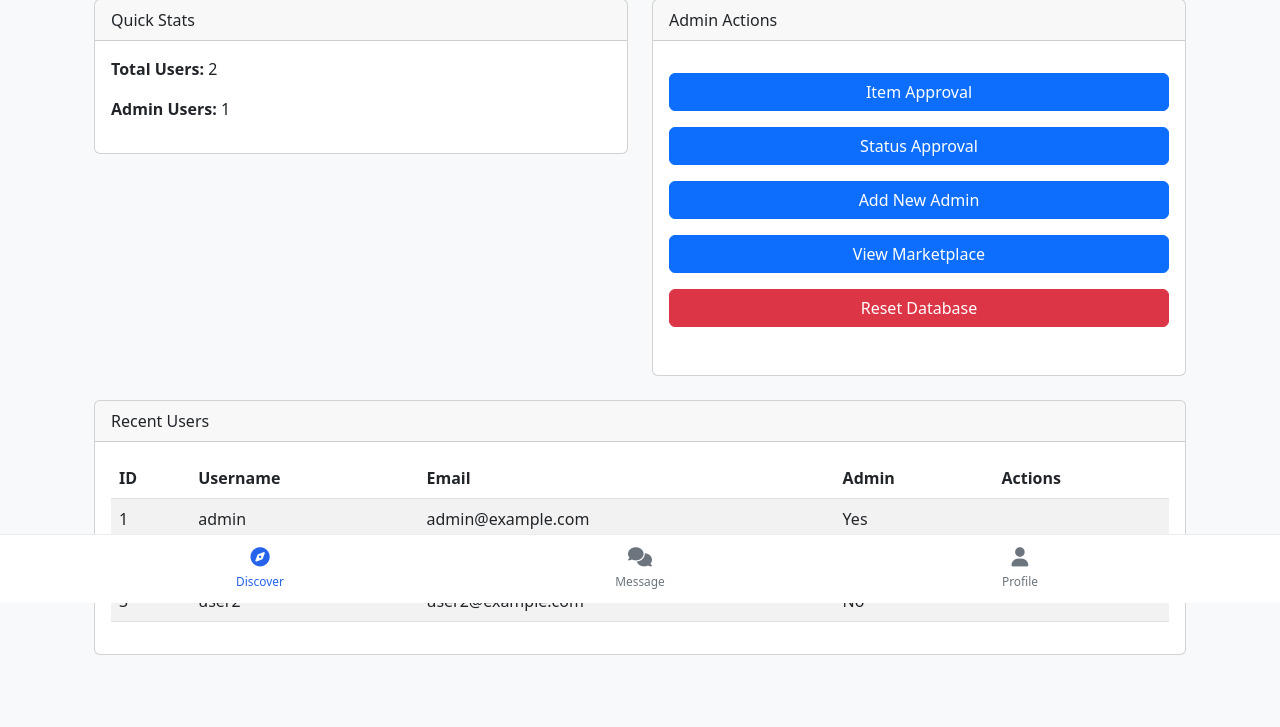
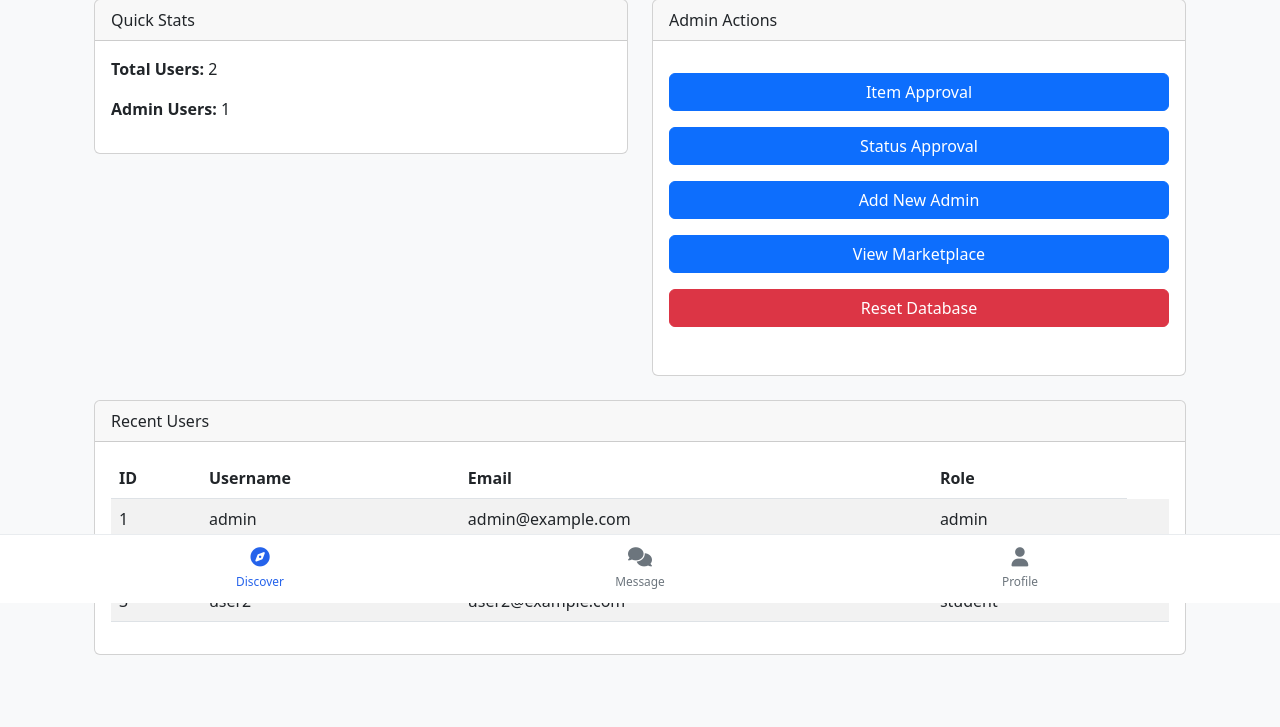
Before and after one commit to TheINSANE333/Campus-Equity-Hub, a Flask app: page /admin_dashboard in a window 1280 px wide. Shown: the part 197-924 px from the top of the page. Run offline with Flask 3, Linux system fonts and the light colour scheme; the visitor is signed in with stand-in values (Sample User, id 1); some libraries are stand-ins or nearby versions.

Commit message:
update admin dashboard

```diff
--- a/app/templates/admin_dashboard.html
+++ b/app/templates/admin_dashboard.html
@@ -48,8 +48,7 @@
                             <th>ID</th>
                             <th>Username</th>
                             <th>Email</th>
-                            <th>Admin</th>
-                            <th>Actions</th>
+                            <th>Role</th>
                         </tr>
                     </thead>
                     <tbody>
@@ -57,7 +56,7 @@
                             <td>{{ me.id }}</td>
                             <td>{{ me.username }}</td>
                             <td>{{ me.email }}</td>
-                            <td>{% if me.role == 'admin' %}Yes{% else %}No{% endif %}</td>
+                            <td>{{ me.role }}</td>
                             <td></td>
                         </tr>
                         {% for user in users[:10] %}
@@ -65,7 +64,7 @@
                             <td>{{ user.id }}</td>
                             <td>{{ user.username }}</td>
                             <td>{{ user.email }}</td>
-                            <td>{% if user.role == 'admin' %}Yes{% else %}No{% endif %}</td>
+                            <td>{{ user.role }}</td>
                             <td></td>
                         </tr>
                         {% endfor %}
```
